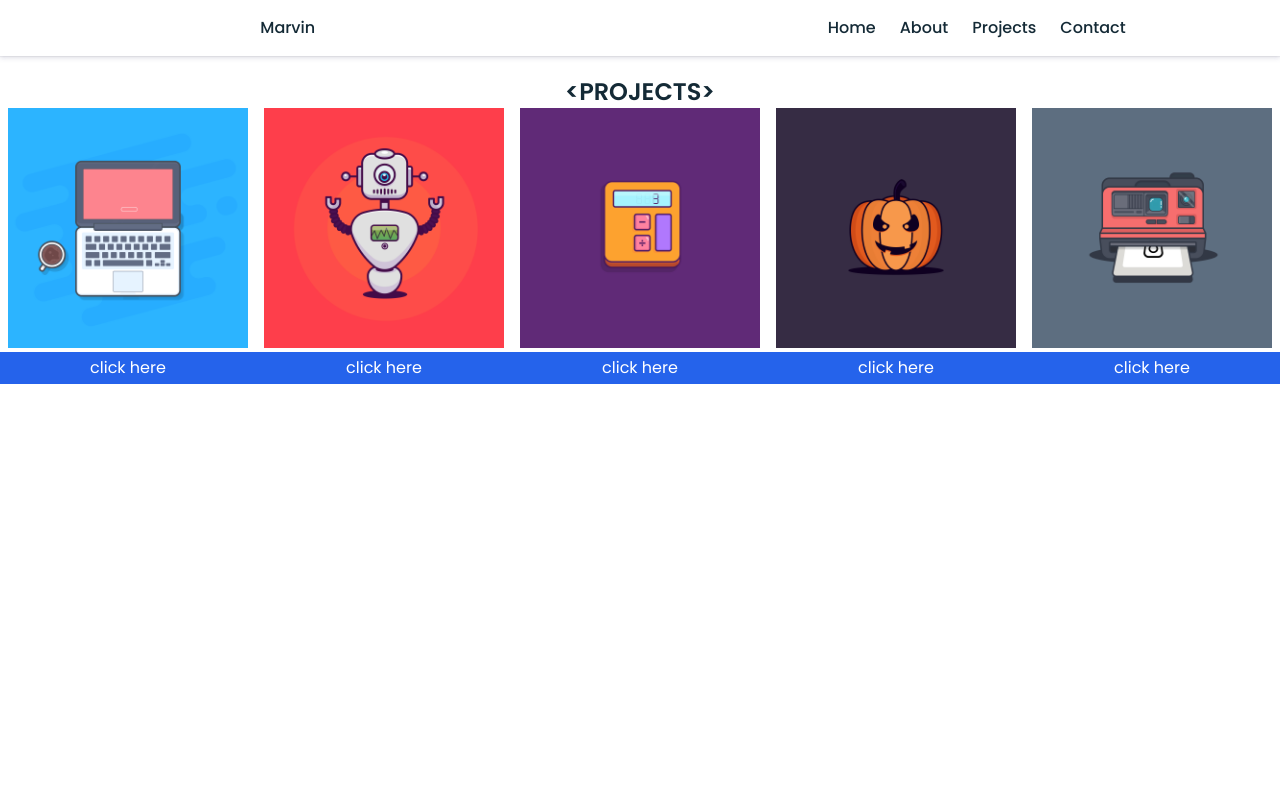
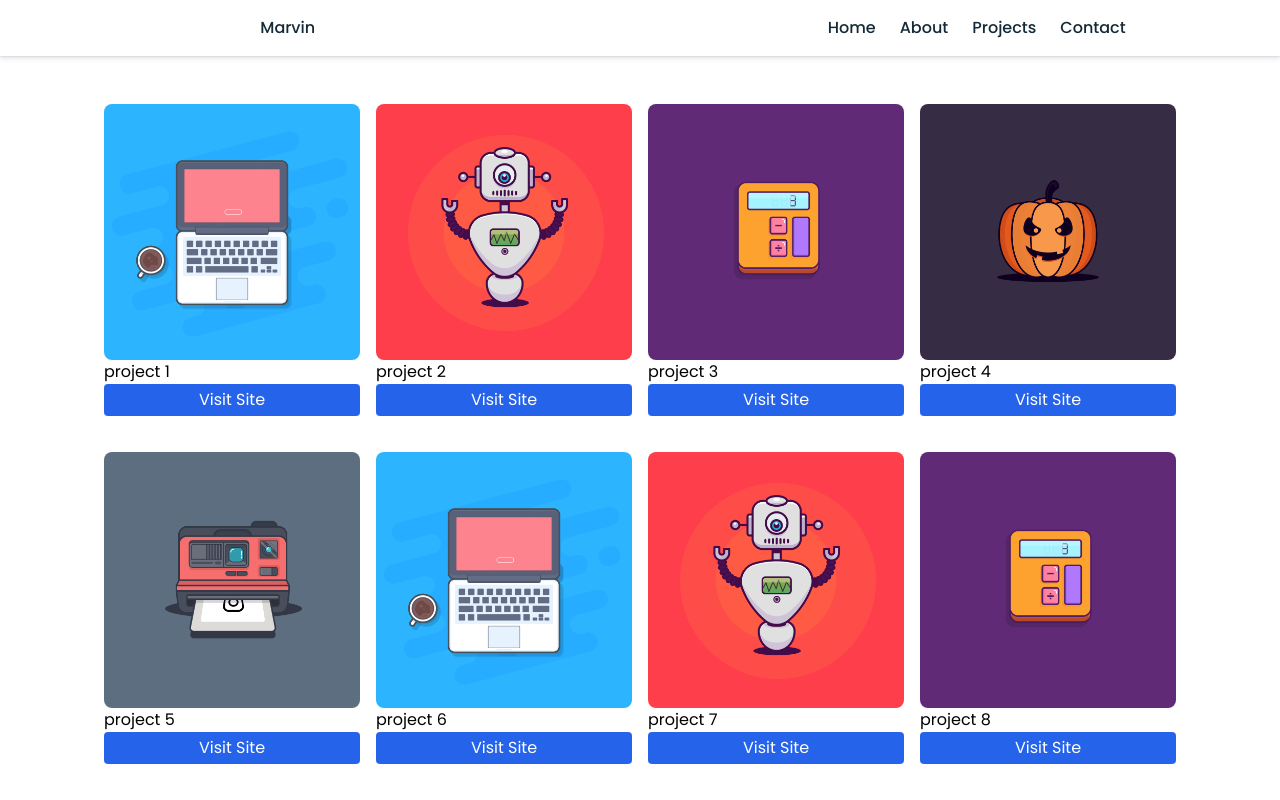
Before and after one commit to Himanshu-0981/my-portfolio, a React (Vite) app: page /projects in a window 1280 px wide. Built offline with nearby package versions, Linux system fonts and the light colour scheme.

Commit message:
6✅ : Projects

```diff
--- a/src/components/ContactForm.jsx
+++ b/src/components/ContactForm.jsx
@@ -7,16 +7,16 @@ const ContactForm = () => {
             <div>
                 <form className="space-y-4 text-black mt-5 pr-6 pl-6">
                     <div>
-                        <label className="block mb-1 text-sm font-medium ">Your Name</label>
+                        <label className="block mb-1 text-sm font-medium ">Your Name*</label>
                         <input type="text" className=" bg-white text-black border text-sm rounded-lg block w-full p-2.5 border-gray-400 " placeholder="Marvin Allen" required />
                     </div>
                     <div>
-                        <label className="block mb-1 text-sm font-medium  ">Your Email</label>
+                        <label className="block mb-1 text-sm font-medium  ">Your Email*</label>
                         <input type="email" className=" bg-white text-black border text-sm rounded-lg block w-full p-2.5 border-gray-400" placeholder="marvinallen@gmail.com" required />
                     </div>
                     <div>
-                        <label className="block mb-1 text-sm font-medium  ">Subject</label>
-                        <input type="text" className=" bg-white text-black border text-sm rounded-lg  block w-full p-2.5 border-gray-400" placeholder="Let me know how can i help you !" required />
+                        <label className="block mb-1 text-sm font-medium  ">Subject*</label>
+                        <input type="text" className=" bg-white text-black border text-sm rounded-lg  block w-full p-2.5 border-gray-400" placeholder="subject" required />
                     </div>
                     <div className="sm:col-span-2">
                         <label className="block mb-1 text-sm font-medium">Your message</label>
--- a/src/components/ProjectCard.jsx
+++ b/src/components/ProjectCard.jsx
@@ -2,12 +2,15 @@ import React from 'react'
 import Button from './Button';
 
 const ProjectCards = (props) => {
-    const {poster,title} = props;
+    const {poster,projectTitle} = props;
     return (
-        <div>
-            <img src={poster} alt="project-img" className='w-96 pr-2 pl-2'/>
-            <button className='bg-blue-600 text-white w-full mt-1 pt-1 pb-1 pr-5 pl-5'>{title}</button>
-        </div>
+        <div className='flex justify-center flex-wrap mt-5    '>
+               <div className='p-2'>
+               <img src={poster} alt="" className=' h-64 rounded-lg'/>
+                <p>{projectTitle}</p>
+                <button className='bg-blue-600 p-1 w-full text-white rounded'>Visit Site </button>
+               </div>
+            </div>
     )
 }
 
--- a/src/pages/Contact.jsx
+++ b/src/pages/Contact.jsx
@@ -6,22 +6,25 @@ import ContactForm from "../components/ContactForm";
 
 const Contact = () => {
     return (
+        <>
+            {/* <TopHeading title='GET IN TOUCH'/> */}
         <div className="flex justify-center">
-            {/* <TopHeading title='GET IN TOUCH'/> */}
             <div className="sm:flex justify-around">
-                <div className="hidden sm:block mt-5 border ">
+                <div className="hidden sm:block mt-5 ">
                     <img src={contactImg} alt="img" className=" object-contain h-96 w-96 rounded-3xl" />
+                        {/* <div className="hidden sm:flex justify-center text-2xl space-x-8 mt-5 text-gray-600">
+                        <FaGithub className=" hover:text-black "/>
+                        <FaTwitter className=" hover:text-blue-500 "/>
+                        <FaLinkedin className=" hover:text-blue-500 "/>
+                    </div> */}
                 </div>
             </div>
-                {/* <div className="hidden sm:block">
-                    <FaGithub />
-                    <FaTwitter />
-                    <FaLinkedin />
-                </div> */}
+
             <div className="w-[700px]">
                 <ContactForm />
             </div>
         </div>
+        </>
     );
 };
 
--- a/src/pages/Projects.jsx
+++ b/src/pages/Projects.jsx
@@ -9,16 +9,16 @@ import poster5 from '../assets/project-5.png'
 
 const Projects = () => {
     return (
-        <>
-           <TopHeading title='PROJECTS'/>
-           <div className='flex justify-center flex-col sm:flex sm:flex-row '>
-            <ProjectCards poster={poster1} title='click here'/>
-            <ProjectCards poster={poster2} title='click here'/>
-            <ProjectCards poster={poster3} title='click here'/>
-            <ProjectCards poster={poster4} title='click here'/>
-            <ProjectCards poster={poster5} title='click here'/>
-           </div>
-        </>
+            <div className='flex justify-center flex-wrap mt-5  '>
+            <ProjectCards projectTitle='project 1' poster={poster1}/>
+            <ProjectCards projectTitle='project 2' poster={poster2}/>
+            <ProjectCards projectTitle='project 3' poster={poster3}/>
+            <ProjectCards projectTitle='project 4' poster={poster4}/>
+            <ProjectCards projectTitle='project 5' poster={poster5}/>
+            <ProjectCards projectTitle='project 6' poster={poster1}/>
+            <ProjectCards projectTitle='project 7' poster={poster2}/>
+            <ProjectCards projectTitle='project 8' poster={poster3}/>
+        </div>
     )
 }
 
```
